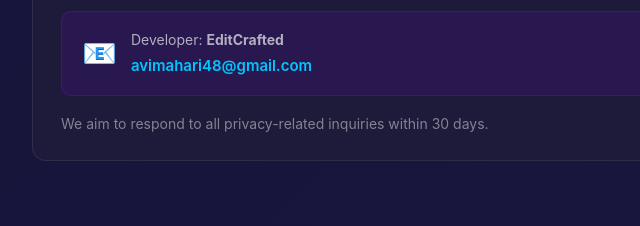
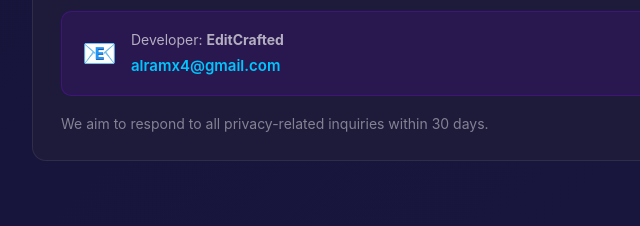
Before and after one commit to avi416/Dice-Coin-Roll-3D--privacy-policy-, a plain HTML site: page index.html in a window 1280 px wide. Shown: the part 5180-5406 px from the top of the page, 238-878 px from the left. Drawn offline with Linux system fonts and the light colour scheme.

Commit message:
Update contact email in index.html

```diff
--- a/index.html
+++ b/index.html
@@ -629,7 +629,7 @@
         <div>
           <p>Developer: <strong>EditCrafted</strong></p>
           <!-- TODO: Replace YOUR_EMAIL_HERE with your actual contact email -->
-          <a href="mailto:avimahari48@gmail.com">avimahari48@gmail.com</a>
+          <a href="mailto:alramx4@gmail.com">alramx4@gmail.com</a>
         </div>
       </div>
       <p style="margin-top: 16px; font-size: 14px; color: rgba(255,255,255,0.45);">
```
